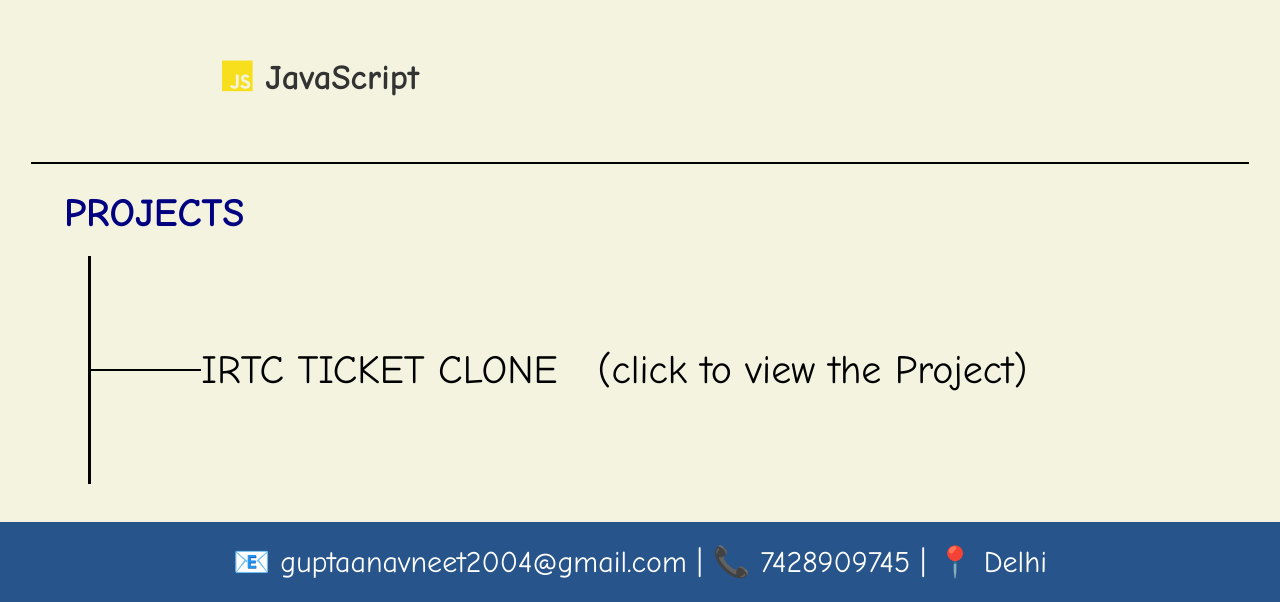
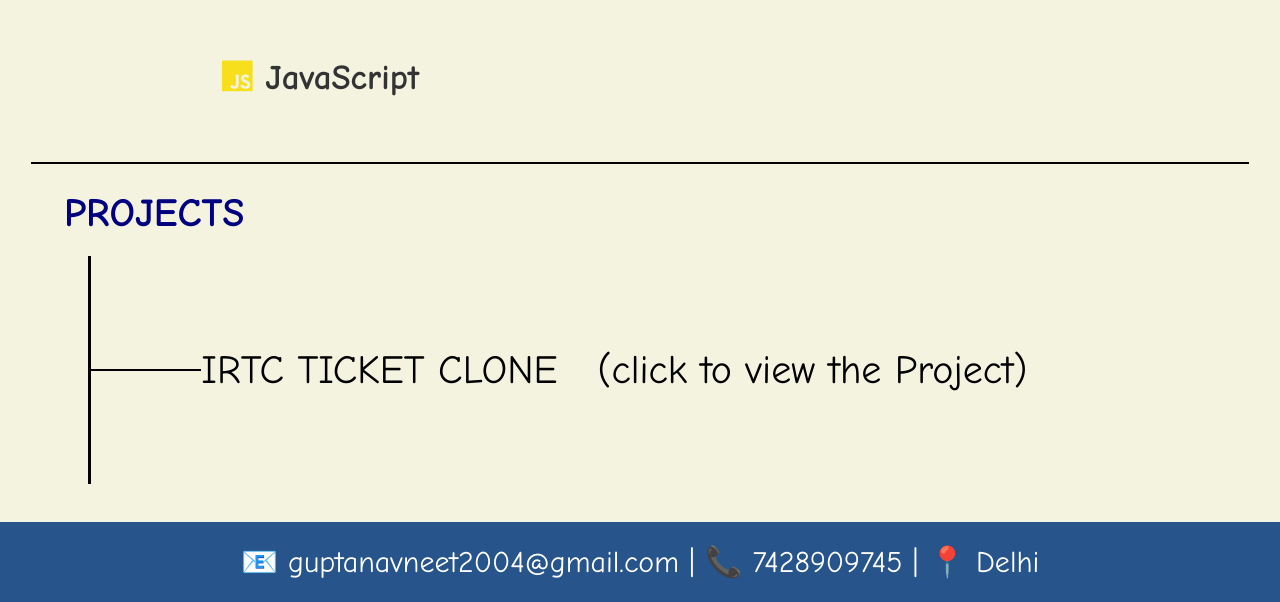
Before and after one commit to navneet7428/navneet-portfolio, a plain HTML site: page index.html in a window 1280 px wide. Shown: the part 2267-2869 px from the top of the page. Drawn offline with nearby package versions, Linux system fonts and the light colour scheme.

Commit message:
Update index.html

```diff
--- a/index.html
+++ b/index.html
@@ -97,7 +97,7 @@
 
    <section id="contact">
        <footer>
-           📧 guptaanavneet2004@gmail.com | 📞 7428909745 | 📍 Delhi
+           📧 guptanavneet2004@gmail.com | 📞 7428909745 | 📍 Delhi
        </footer>
    </section>
 
```
